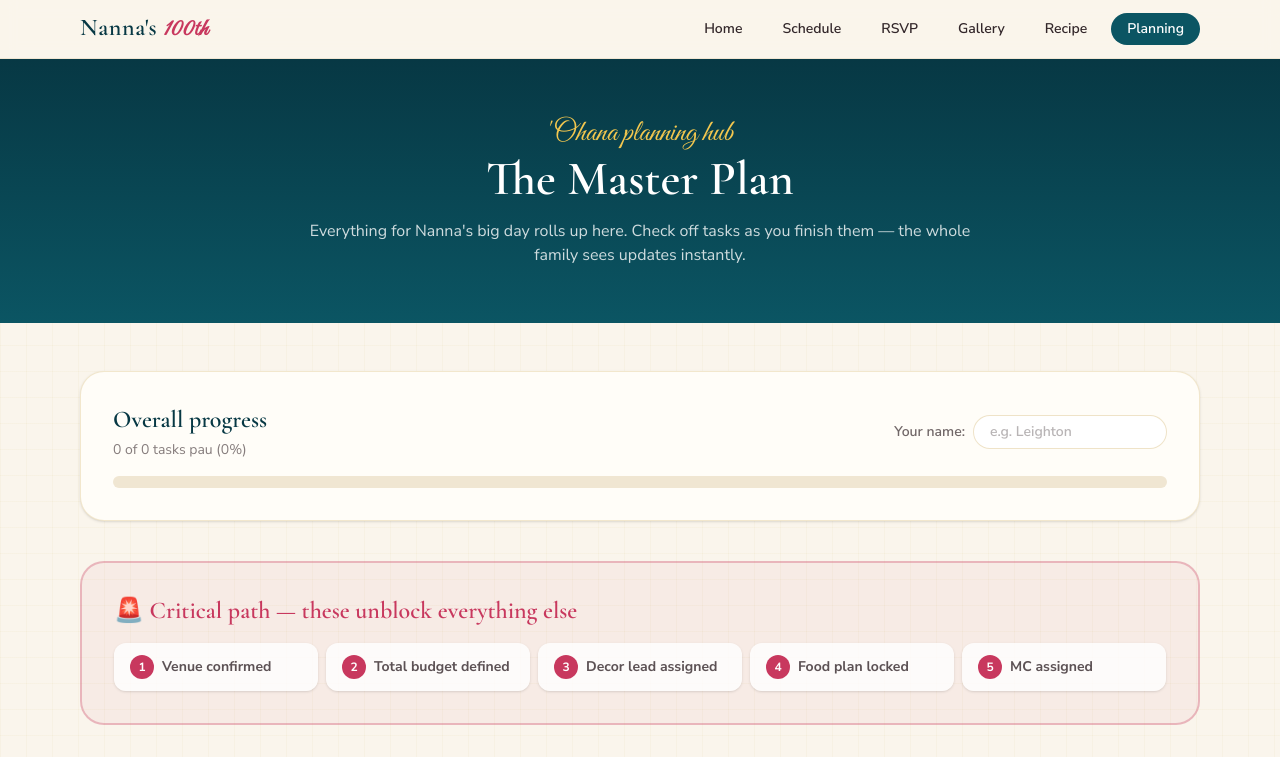
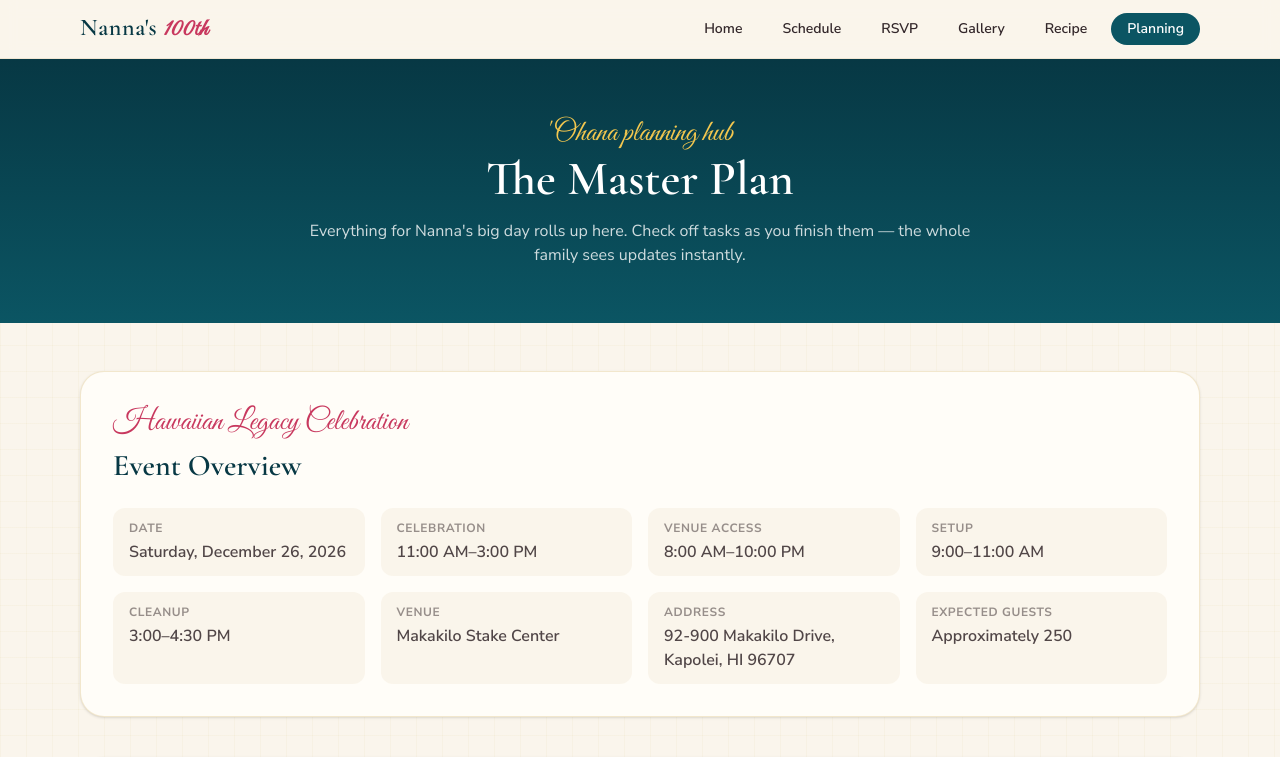
Before and after one commit to loaahoo/lillianachun, a Next.js app: page /planning in a window 1280 px wide. Shown: the top 757 px of the page. Built offline with nearby package versions, Linux system fonts and the light colour scheme; no server answers; the database is empty.

Commit message:
Update planning page with master event plan

```diff
--- a/src/app/planning/page.tsx
+++ b/src/app/planning/page.tsx
@@ -27,6 +27,29 @@ export default function PlanningPage() {
           </div>
         </section>
         <section className="mx-auto w-full max-w-6xl px-4 py-12">
+          <div className="mb-10 rounded-[1.5rem] border border-gold/25 bg-shell p-6 shadow-sm sm:p-8">
+            <div className="flex flex-col gap-2 text-center sm:text-left">
+              <p className="font-script text-3xl text-hibiscus">Hawaiian Legacy Celebration</p>
+              <h2 className="font-display text-3xl font-semibold text-lagoon-deep">Event Overview</h2>
+            </div>
+            <dl className="mt-6 grid gap-4 sm:grid-cols-2 lg:grid-cols-4">
+              {[
+                ["Date", "Saturday, December 26, 2026"],
+                ["Celebration", "11:00 AM–3:00 PM"],
+                ["Venue access", "8:00 AM–10:00 PM"],
+                ["Setup", "9:00–11:00 AM"],
+                ["Cleanup", "3:00–4:30 PM"],
+                ["Venue", "Makakilo Stake Center"],
+                ["Address", "92-900 Makakilo Drive, Kapolei, HI 96707"],
+                ["Expected guests", "Approximately 250"],
+              ].map(([label, value]) => (
+                <div key={label} className="rounded-xl bg-sand-deep/35 px-4 py-3">
+                  <dt className="text-xs font-bold uppercase tracking-wider text-ink/50">{label}</dt>
+                  <dd className="mt-1 font-semibold text-ink/85">{value}</dd>
+                </div>
+              ))}
+            </dl>
+          </div>
           <PlanningBoard />
           <BudgetTracker />
         </section>
--- a/src/components/PlanningBoard.tsx
+++ b/src/components/PlanningBoard.tsx
@@ -30,11 +30,11 @@ const STATUS_META: Record<Workstream["status"], { label: string; cls: string }>
 };
 
 const CRITICAL_PATH = [
-  "Venue confirmed",
-  "Total budget defined",
-  "Decor lead assigned",
-  "Food plan locked",
-  "MC assigned",
+  { label: "Venue and facility confirmed", done: true },
+  { label: "250-guest plan established", done: true },
+  { label: "Finalize 36-table room layout", done: false },
+  { label: "Assign primary and backup MC", done: false },
+  { label: "Complete final run of show", done: false },
 ];
 
 export default function PlanningBoard() {
@@ -179,11 +179,18 @@ export default function PlanningBoard() {
         </h2>
         <ol className="mt-4 grid gap-2 sm:grid-cols-2 lg:grid-cols-5">
           {CRITICAL_PATH.map((item, i) => (
-            <li key={item} className="rounded-xl bg-white/80 px-4 py-3 text-sm font-bold text-ink/80 shadow-sm">
-              <span className="mr-2 inline-flex h-6 w-6 items-center justify-center rounded-full bg-hibiscus text-xs text-white">
-                {i + 1}
+            <li
+              key={item.label}
+              className={`rounded-xl px-4 py-3 text-sm font-bold shadow-sm ${
+                item.done ? "bg-palm/10 text-palm" : "bg-white/80 text-ink/80"
+              }`}
+            >
+              <span className={`mr-2 inline-flex h-6 w-6 items-center justify-center rounded-full text-xs text-white ${
+                item.done ? "bg-palm" : "bg-hibiscus"
+              }`}>
+                {item.done ? "✓" : i + 1}
               </span>
-              {item}
+              {item.label}
             </li>
           ))}
         </ol>
```
